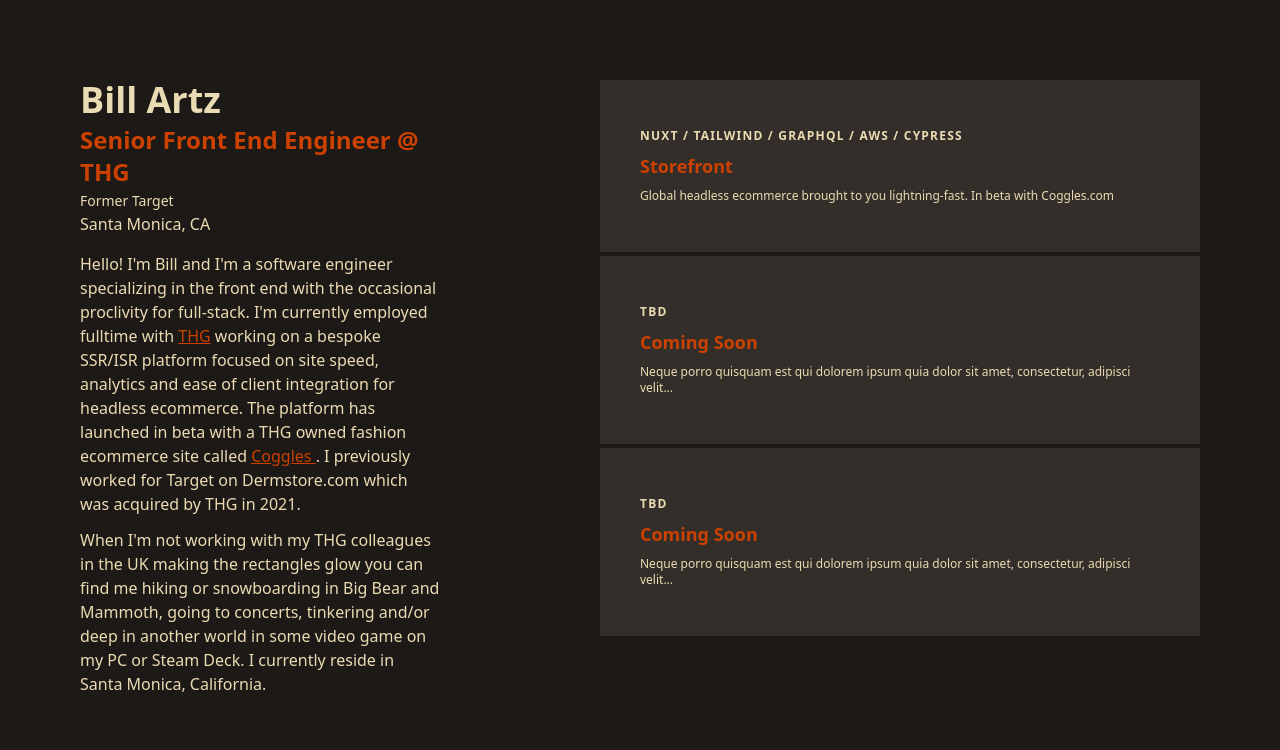
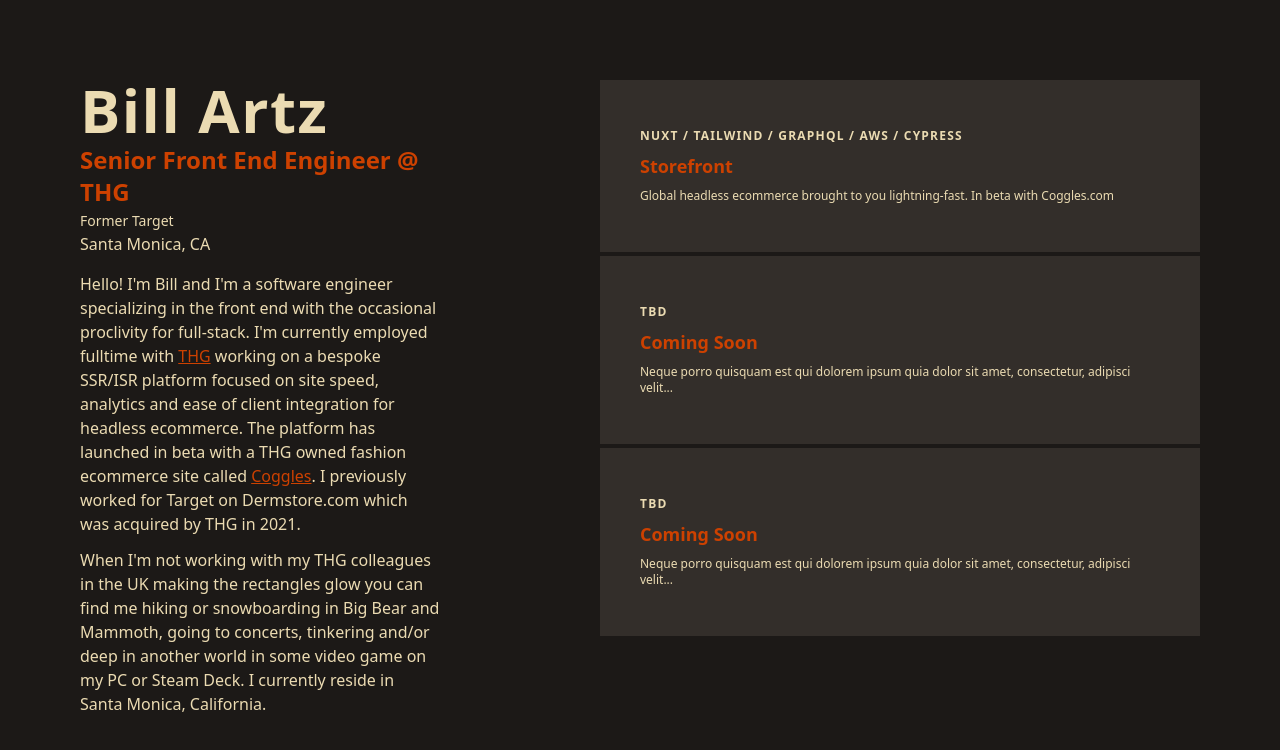
Before and after one commit to ztrab/billartz.dev, a Nuxt app in the folder app/: page / in a window 1280 px wide. Shown: the top 750 px of the page. Built offline with nearby package versions, Linux system fonts and the light colour scheme.

Commit message:
style tweak and typo fix

```diff
--- a/app/components/MyBio.vue
+++ b/app/components/MyBio.vue
@@ -1,6 +1,6 @@
 <template>
   <div class="text-secondary">
-    <h1 class="font-bold text-4xl">
+    <h1 class="font-bold text-6xl tracking-wide">
       Bill Artz
     </h1>
     <p class="text-2xl mt-1 text-primary font-semibold">
@@ -15,7 +15,7 @@
       with the occasional proclivity for full-stack. I'm currently employed fulltime with
       <a href="https://www.thehutgroup.com" target="_blank" class="text-primary underline">THG</a> working on a bespoke SSR/ISR platform focused
       on site speed, analytics and ease of client integration for headless ecommerce. The platform has launched in beta with a THG owned fashion ecommerce site called
-      <a href="https://beta.www.coggles.com" target="_blank" class="text-primary underline"> Coggles </a>. I previously worked for Target on Dermstore.com which was acquired by THG in 2021.
+      <a href="https://beta.www.coggles.com" target="_blank" class="text-primary underline"> Coggles</a>. I previously worked for Target on Dermstore.com which was acquired by THG in 2021.
     </p>
     <p class="mt-3">
       When I'm not working with my THG colleagues in the UK making the rectangles glow you can find me hiking or snowboarding in Big Bear and Mammoth, going to concerts, tinkering and/or deep in another
```
